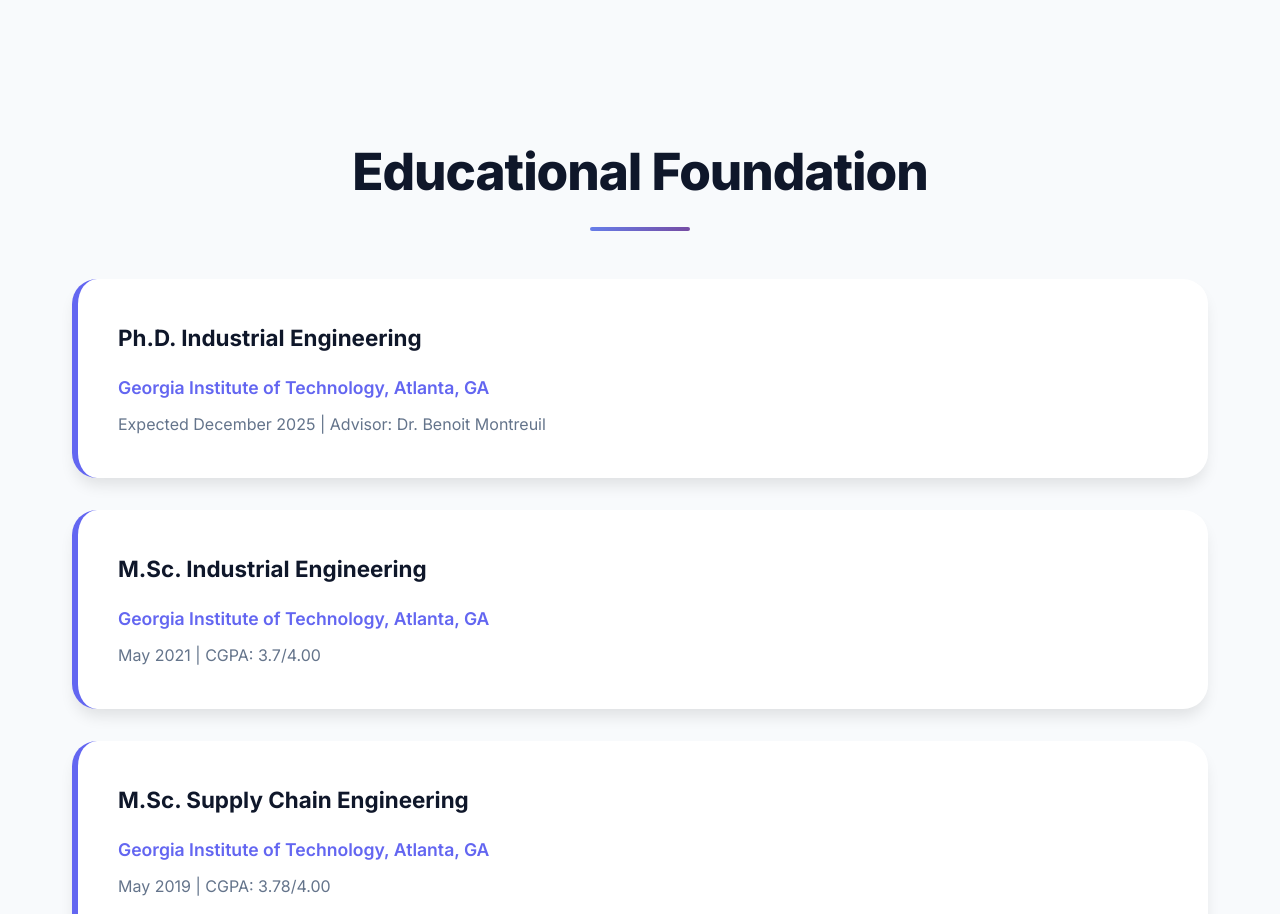
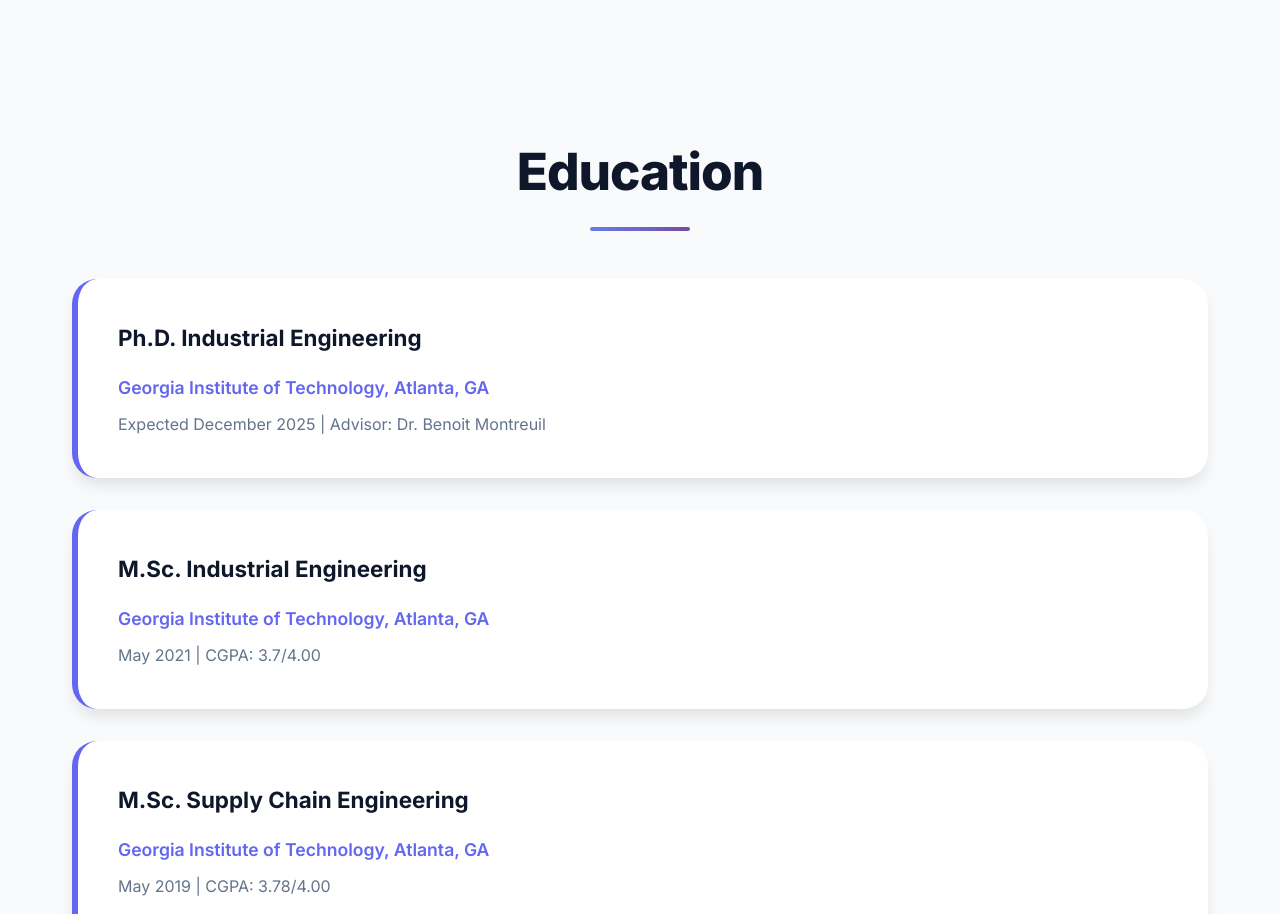
Before and after one commit to sahrishshaikh/sahrishshaikh.github.io, a plain HTML site: page index.html in a window 1280 px wide. Shown: the part 1800-2714 px from the top of the page. Drawn offline with Linux system fonts and the light colour scheme.

Commit message:
Update index.html

```diff
--- a/index.html
+++ b/index.html
@@ -823,7 +823,7 @@
     <!-- Education Section -->
     <section id="education">
         <div class="container">
-            <h2 class="section-title animate-in">Educational Foundation</h2>
+            <h2 class="section-title animate-in">Education</h2>
             <div class="education-grid">
                 <div class="education-item animate-in stagger-1">
                     <h3>Ph.D. Industrial Engineering</h3>
```
